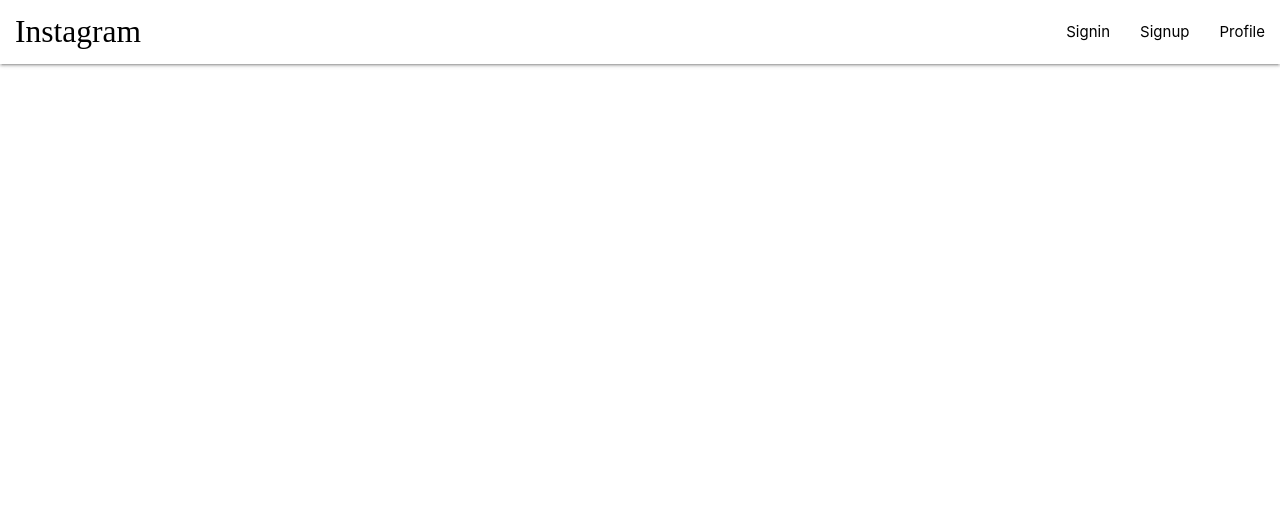
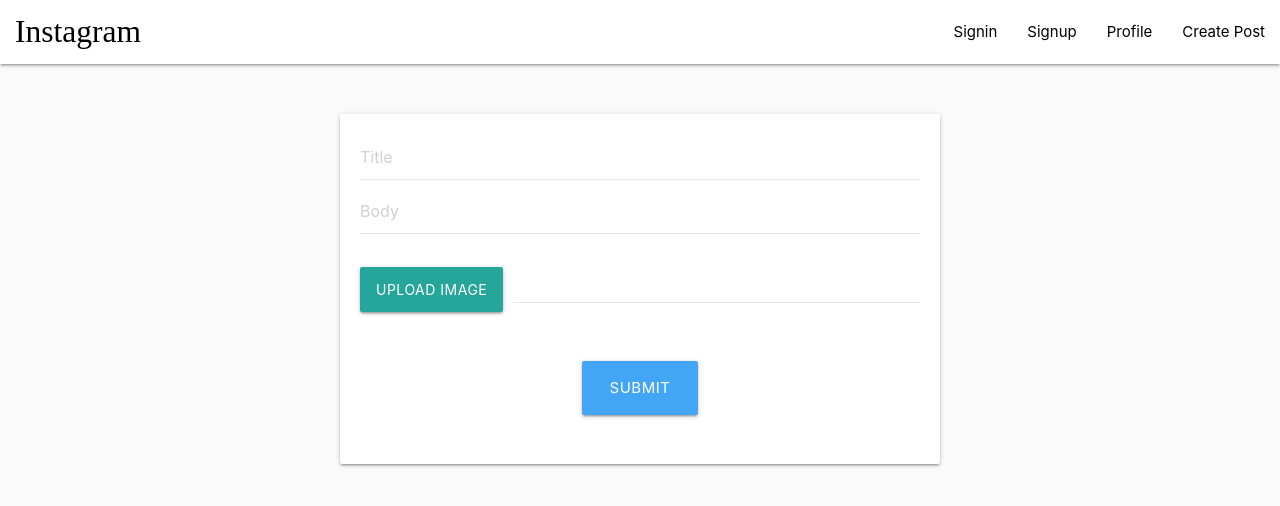
Before and after one commit to ishvar99/insta-clone, a React (Create React App) app in the folder client/: page /create-post in a window 1280 px wide. Shown: the top 506 px of the page. Built offline with nearby package versions, Linux system fonts and the light colour scheme; a web font is replaced by a local one.

Commit message:
completed UI

```diff
--- a/client/src/App.css
+++ b/client/src/App.css
@@ -1,6 +1,9 @@
 @import url('https://fonts.googleapis.com/css2?family=Grand+Hotel&display=swap');
 a{
     color:black !important;
+}
+body{
+    background-color: #fafafa;
 }
 .auth-card{
     min-width: 350px;
@@ -62,3 +65,26 @@
     margin:1em;
     border: 1px solid grey;
 }
+.my-card{
+    width: 40%;
+    min-width: 450px;
+    height: 80vh;
+    margin:50px auto;
+}
+.input-field1{
+    border-bottom: 0.5px solid	#E8E8E8 !important;
+  }
+  .input-field1:focus{
+    box-shadow: 0 1px 0 0 #E8E8E8 !important;
+  }
+.img{
+    border-radius:50% !important;
+    border:2px solid red;
+    padding:2px;
+    width:40px !important;
+    height:40px;
+    margin-right:10px;
+}
+.card-content{
+    padding-left: 10px !important;
+}
--- a/client/src/App.js
+++ b/client/src/App.js
@@ -5,6 +5,7 @@
 import Login from './components/screens/login'
 import Signup from './components/screens/signup'
 import Profile from './components/screens/profile'
+import CreatePost from './components/screens/createPost';
 import './App.css';
 function App() {
   return (
@@ -22,6 +23,9 @@
       <Route path="/profile">
         <Profile />
       </Route>
+      <Route path="/create-post">
+        <CreatePost />
+      </Route>
        </BrowserRouter>
    );
 }
--- a/client/src/components/navbar.js
+++ b/client/src/components/navbar.js
@@ -9,6 +9,7 @@
         <li><Link to="/signin">Signin</Link></li>
         <li><Link to="/signup">Signup</Link></li>
         <li><Link to="/profile">Profile</Link></li>
+        <li><Link to="/create-post">Create Post</Link></li>
       </ul>
     </div>
   </nav>
--- /dev/null
+++ b/client/src/components/screens/createPost.js
@@ -0,0 +1,25 @@
+import React from 'react';
+
+const CreatePost=()=>{
+    return (
+        <div>
+        <div className="card input-filled" style={{padding:'20px',width:'75%',maxWidth:'600px',height:'350px',margin:'50px auto',textAlign:'center'}}>
+            <input type="text" className="input-field1" placeholder="Title"/>
+            <input type="text" className="input-field1" placeholder="Body"/>
+            <div className="file-field input-field">
+      <div className="btn">
+        <span>Upload Image</span>
+        <input type="file" multiple/>
+      </div>
+      <div className="file-path-wrapper">
+        <input className="file-path validate input-field1" type="text"/>
+      </div>
+    </div>
+    <button class="btn-large waves-effect waves-light #42a5f5 blue lighten-1" style={{marginTop:'35px'}} type="submit" name="action">Submit
+  </button>
+        </div>
+        </div>
+    )
+}
+
+export default CreatePost
--- a/client/src/components/screens/home.js
+++ b/client/src/components/screens/home.js
@@ -2,8 +2,25 @@
 
 const Home =()=>{
     return (
-        <div>
-            <h1>HOME</h1>
+        <div >
+            <div className="card my-card">
+                <div style={{display:'flex',padding:'20px 0 10px 10px',borderBottom:'1px solid lightgrey'}} className="card-image">
+
+                    <img className="img" src="https://images2.minutemediacdn.com/image/upload/c_fill,g_auto,h_1248,w_2220/f_auto,q_auto,w_1100/v1555924665/shape/mentalfloss/459405241.jpg"/>
+
+                    <strong style={{marginTop:'7px'}}><span>Ishan</span></strong>
+                </div>
+                <div>
+                    <img  style={{width:'100%',height:'350px'}} src="https://bit.ly/3aiFSBu"/>
+                </div>
+                <div className="card-content">
+                    <strong><span>Sunset</span></strong>
+                    <p>This is amazing view of sunset</p>
+                    <br/>
+                    <input className="input-field1" type="text" placeholder="Add a comment..."/>
+                </div>
+
+            </div>
         </div>
 
     )
```
